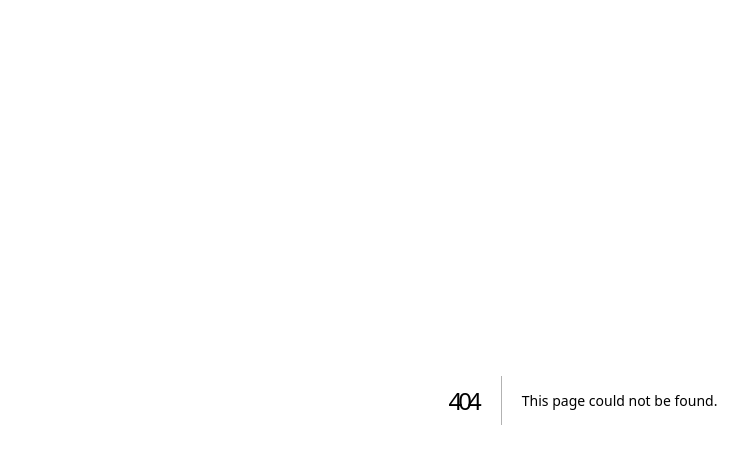
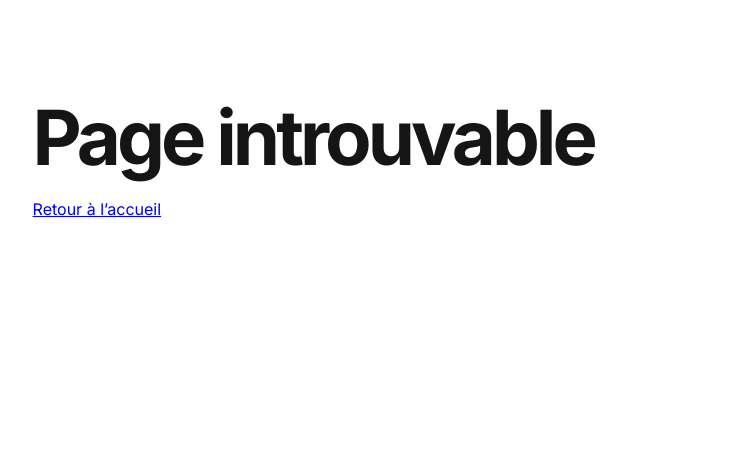
Before and after one commit to mabdourahamane886-lang/nigernfo, a Next.js app: page /actualites/1 in a window 1280 px wide. Before the commit this address had no page. Shown: the top 464 px of the page, without its empty margins (57-805 px from the left). Built offline with nearby package versions, Linux system fonts and the light colour scheme.

Commit message:
feat: add bilingual Niger Info section routes

```diff
--- /dev/null
+++ b/app/[lang]/[section]/page.tsx
@@ -0,0 +1,14 @@
+import Link from "next/link";
+const sections: Record<string,{fr:string;en:string;description:string}> = {
+  actualites:{fr:"Actualités",en:"News",description:"Les dernières informations du Niger et du monde."},
+  evenements:{fr:"Événements",en:"Events",description:"Les rendez-vous et événements à suivre au Niger."},
+  emissions:{fr:"Émissions et podcasts",en:"Programmes and podcasts",description:"Retrouvez les émissions et contenus audio."},
+  emplois:{fr:"Emplois et stages",en:"Jobs and internships",description:"Offres d’emploi, stages et opportunités professionnelles."},
+  "appels-offres":{fr:"Appels d’offres",en:"Tenders",description:"Consultez les appels d’offres et avis de marché."},
+  publicite:{fr:"Publicité",en:"Advertising",description:"Informations sur les espaces et services publicitaires."}
+};
+export default async function SectionPage({params}:{params:Promise<{lang:string;section:string}>}){
+ const {lang,section}=await params; const locale=lang==="en"?"en":"fr"; const item=sections[section];
+ if(!item)return <main className="section"><h1>Page introuvable</h1><Link href={"/"+locale}>Retour à l’accueil</Link></main>;
+ return <main><header className="header"><Link className="brand" href={"/"+locale}>NIGER<span>INFO</span></Link><nav><Link href={"/"+locale}>Accueil</Link><Link href={locale==="fr"?"/en/"+section:"/fr/"+section}>{locale==="fr"?"English":"Français"}</Link></nav></header><section className="hero"><p className="eyebrow">NIGER INFO / {locale==="fr"?"RUBRIQUE":"SECTION"}</p><h1>{item[locale]}</h1><p className="intro">{item.description}</p></section><section className="section"><p>{locale==="fr"?"Cette rubrique est créée. Les articles, images, filtres et données seront intégrés au fur et à mesure de la migration autorisée du site source.":"This section is created. Articles, images, filters and data will be integrated as the authorized migration progresses."}</p><Link className="cta" href={"/"+locale}>{locale==="fr"?"Retour à l’accueil":"Back to home"}</Link></section><footer><Link className="brand" href={"/"+locale}>NIGER<span>INFO</span></Link></footer></main>;
+}
```
